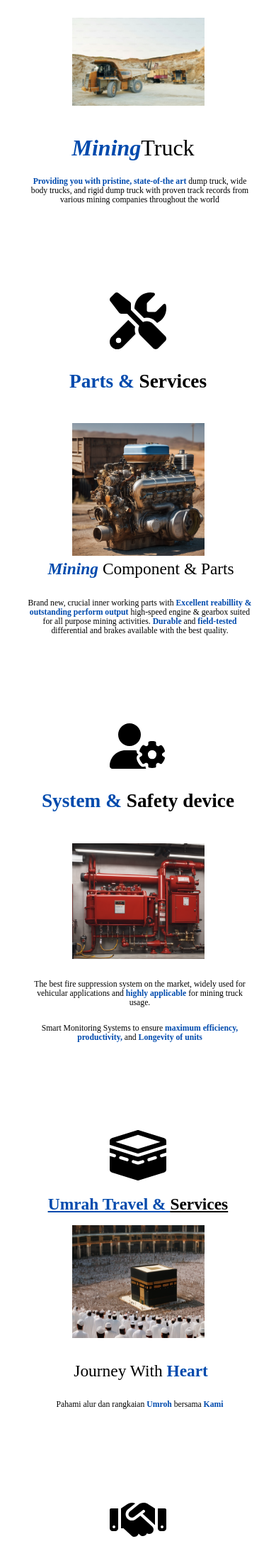
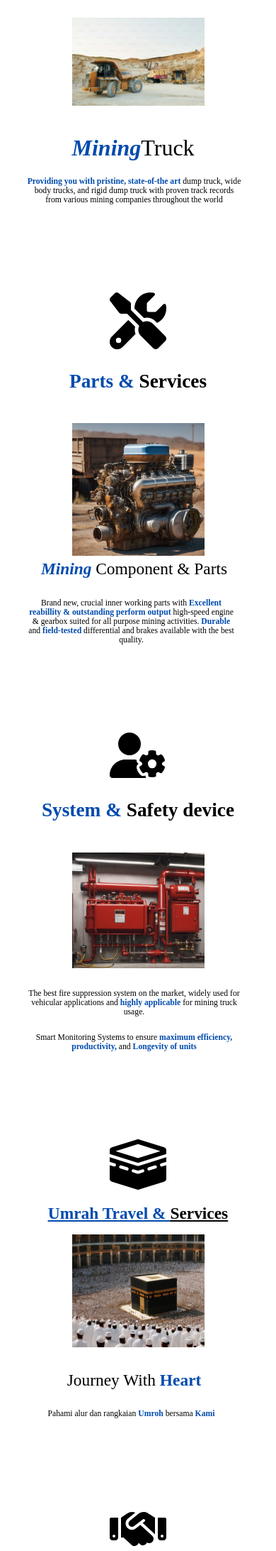
Before and after one commit to raythrp/web-torindo, a PHP site: page /app/views/home/products.php in a window 390 px wide. Shown: the part 339-2524 px from the top of the page at 71% size. Run offline with PHP 8.4, Linux system fonts and the light colour scheme.

Commit message:
responsive fixed v2

```diff
--- a/public/css/styles-product.css
+++ b/public/css/styles-product.css
@@ -228,6 +228,7 @@
         display: flex;
         justify-content: center;
         flex-direction: column;
+
     }
 
     .text1 h1 {
@@ -241,8 +242,8 @@
         font-size: 3vw;
         text-align: center;
         font-weight: 300;
-        width: 20rem;
-        margin-left: -04rem;
+        width: 19rem;
+        margin-left: -4rem;
     }
 
     .text1 span, .text2 span{
@@ -289,16 +290,17 @@
 
     .text2 h1 {
         font-weight: 400;
+
         text-align: center;
-        width: 20rem;
-        margin: 3rem 0rem 1rem -3.9rem ;
+        width: 18rem;
+        margin: 3rem 0rem 1rem -3.5rem ;
         font-size: 6vw;
     }
 
     .text2 p{
         font-size: 3vw;
         text-align: center;
-        width:20rem;
+        width:18.5rem;
         margin-left:-4rem;
     }
 
```
